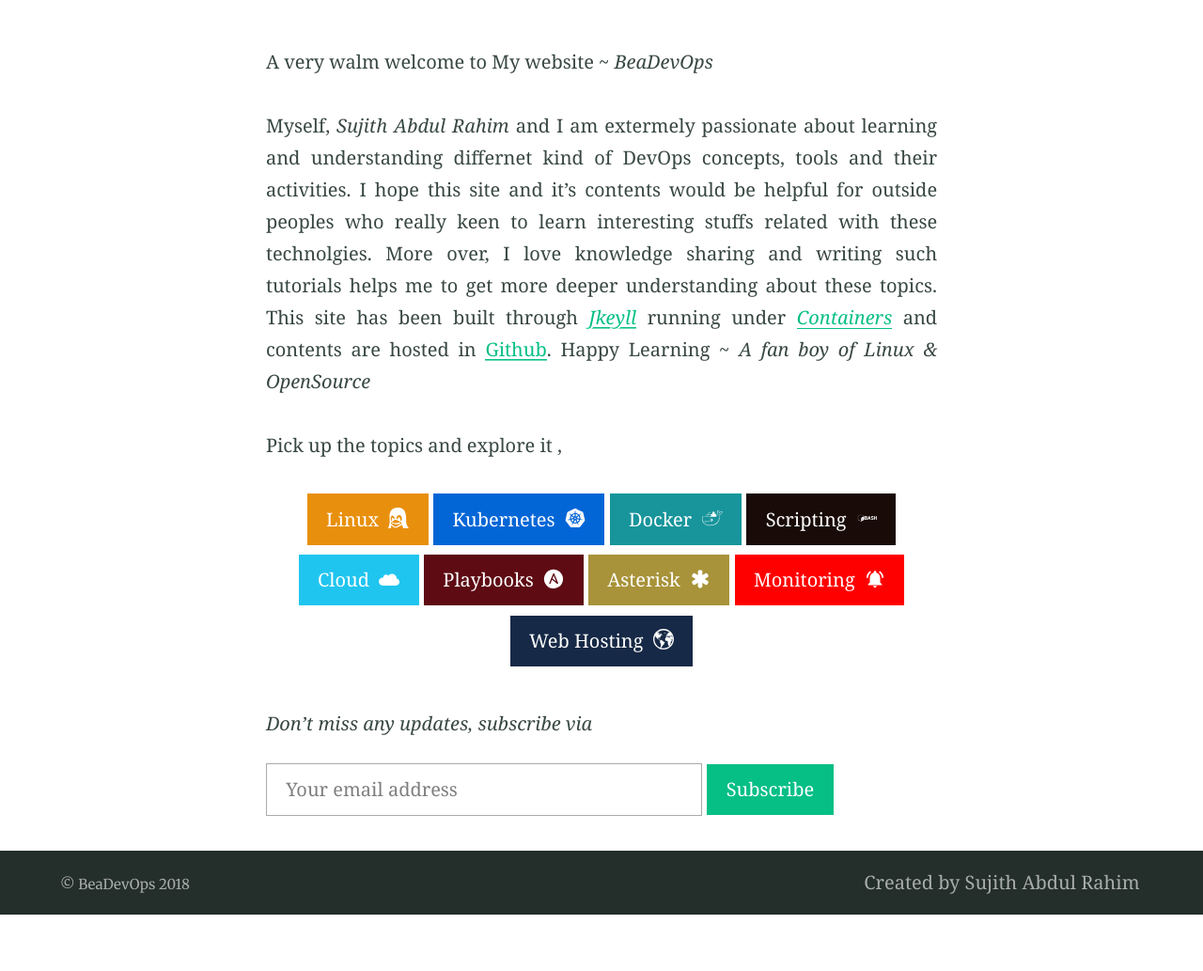
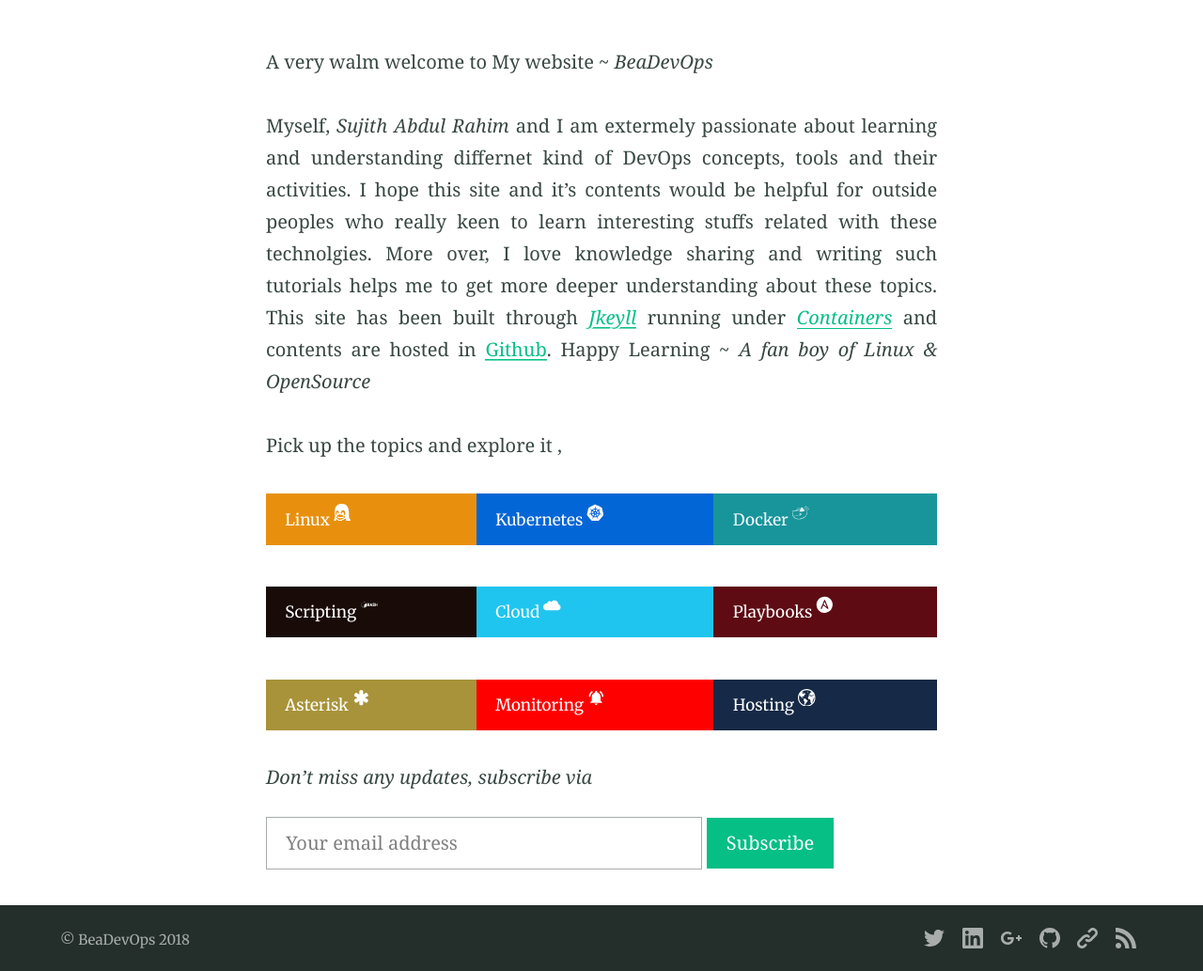
Before and after one commit to sujiar37/beadevops, a Jekyll site: the page built from index.md, in a window 1280 px wide, cut to the strip 563-1596 px from the top of the page. Shown: the whole strip at 94% size. Built offline with Jekyll 4.4.1, drawn with Linux system fonts in a browser that asks for light colours; our own code applies the rules of GitHub Pages for plain Markdown files; before the commit the page ends 1536 px from its top, so only the background shows below that.

Commit message:
in.md-server

```diff
--- a/_includes/button.html
+++ b/_includes/button.html
@@ -1 +1 @@
-<a class="button" href="{{ include.link | default: '#' }}"{% if include.color %} style="background: {{ include.color }}"{% endif %}>{{ include.text | default: "Button" }}{% if include.icon %}&nbsp; {% include icon.html id=include.icon title=include.icon %}{% endif %}</a>
+<a class="button" href="{{ include.link | default: '#' }}"{% if include.color %} style="background: {{ include.color }};width: {{ include.width }};text-align: {{ include.text-align}};display: {{ include.display }};"{% endif %}>{{ include.text | default: "Button" }}{% if include.icon %}&nbsp; {% include icon.html id=include.icon title=include.icon %}{% endif %}</a>
--- a/_includes/site-footer.html
+++ b/_includes/site-footer.html
@@ -3,7 +3,7 @@
     <div class="copyright  typeset">
       <small class="small">&copy; {{ site.title }} {{ site.time | date: '%Y' }}</small>
     </div>
-
-    {% include nav-footer.html %}
+    {% include nav-social.html %}
+<!--    {% include nav-footer.html %} >
   </div>
 </footer>
--- a/_sass/_theme.scss
+++ b/_sass/_theme.scss
@@ -70,7 +70,7 @@ body {
 
 .nav {
   a {
-    padding: .2rem;
+    padding: .4rem;
   }
   &--social a {
     display: inline-block;
--- a/index.md
+++ b/index.md
@@ -13,7 +13,23 @@ Myself, *Sujith Abdul Rahim* and I am extermely passionate about learning and un
 
 Pick up the topics and explore it ,
 
-<p style="text-align: -webkit-center;"> {% include button.html text="Linux" icon="linux" link="https://www.beadevops.com/404.md" color="#E8900D" %} {% include button.html text="Kubernetes" icon="kubernetes" link="https://www.beadevops.com/linux/404.md" color="#0366d6" %} {% include button.html text="Docker" icon="docker" link="https://www.beadevops.com/404.md" color="#17959B" %} {% include button.html text="Scripting" icon="bash" link="https://www.beadevops.com/404.md" color="#190B07" %} {% include button.html text="Cloud" icon="cloud" link="https://www.beadevops.com/404.md" color="#20C5EF" %} {% include button.html text="Playbooks" icon="ansible" link="https://www.beadevops.com/404.md" color="#5E0B14" %} {% include button.html text="Asterisk" icon="asterisk" link="https://www.beadevops.com/404.md" color="#A8933A" %} {% include button.html text="Monitoring" icon="alert" link="https://www.beadevops.com/404.md" color="#FF0000" %} {% include button.html text="Web Hosting" icon="www" link="https://www.beadevops.com/404.md" color="#162946" %} </p>
+<table cellspacing="0" style="border-spacing: 0;font-size: 1rem;">
+	<tr>
+		<td><p style="text-align: -webkit-centeri;">{% include button.html text="Linux" icon="linux" link="https://www.beadevops.com/404.md" color="#E8900D" width="100%" text-align="center" display="inline-flex" %}</p></td>
+		<td><p style="text-align: -webkit-centeri;">{% include button.html text="Kubernetes" icon="kubernetes" link="https://www.beadevops.com/linux/404.md" color="#0366d6" width="100%" text-align="center" display="inline-flex" %}</p></td>
+		<td><p style="text-align: -webkit-centeri;">{% include button.html text="Docker" icon="docker" link="https://www.beadevops.com/404.md" color="#17959B" width="100%" text-align="center" display="inline-flex" %}</p></td>
+	</tr>
+	<tr>
+		<td><p style="text-align: -webkit-center">{% include button.html text="Scripting" icon="bash" link="https://www.beadevops.com/404.md" color="#190B07" width="100%" text-align="center" display="inline-flex" %}</p></td>
+		<td><p style="text-align: -webkit-center">{% include button.html text="Cloud" icon="cloud" link="https://www.beadevops.com/404.md" color="#20C5EF" width="100%" text-align="center" display="inline-flex" %}</p></td>
+		<td><p style="text-align: -webkit-center">{% include button.html text="Playbooks" icon="ansible" link="https://www.beadevops.com/404.md" color="#5E0B14" width="100%" text-align="center" display="inline-flex" %}</p></td>
+	</tr>
+	<tr>
+		<td><p style="text-align: -webkit-center">{% include button.html text="Asterisk" icon="asterisk" link="https://www.beadevops.com/404.md" color="#A8933A" width="100%" text-align="center" display="inline-flex" %}</p></td>
+		<td><p style="text-align: -webkit-center">{% include button.html text="Monitoring" icon="alert" link="https://www.beadevops.com/404.md" color="#FF0000" width="100%" text-align="center" display="inline-flex" %}</p></td>
+		<td><p style="text-align: -webkit-center">{% include button.html text="Hosting" icon="www" link="https://www.beadevops.com/404.md" color="#162946" width="100%" text-align="center" display="inline-flex" %}</p></td>
+	</tr>
+</table>
 
 _Don't miss any updates, subscribe via_
 <form action="https://getsimpleform.com/messages?form_api_token=dee0f98f95fcc19cf601d5c23e3f0dab" method="post">
```
